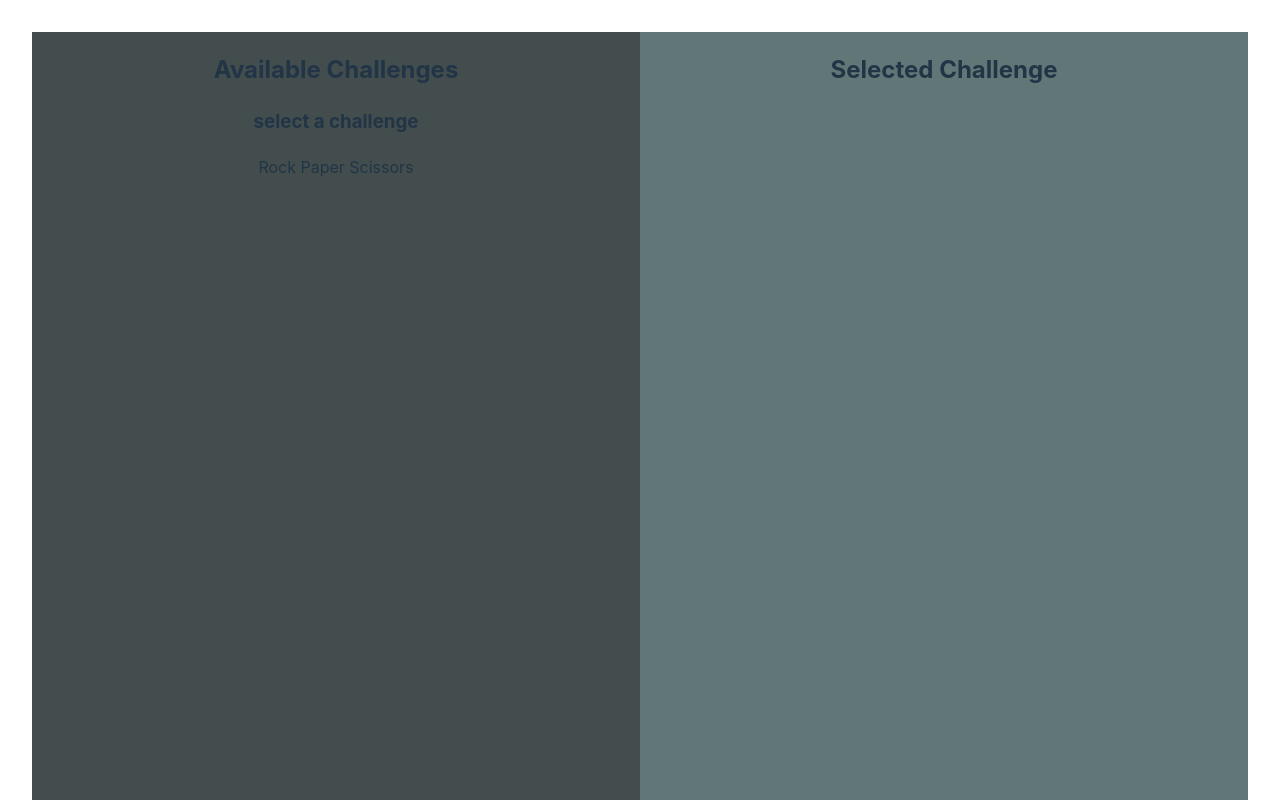
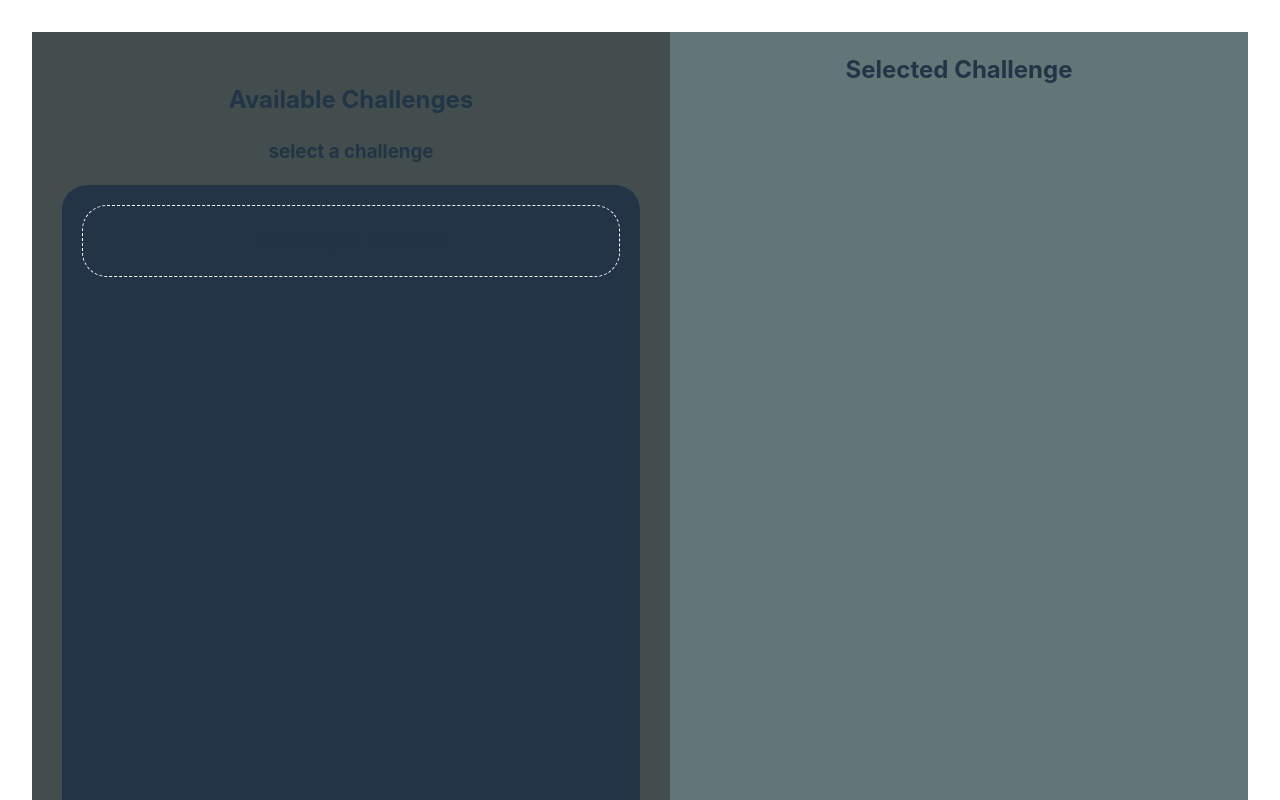
Before and after one commit to luishenrique-gj/vite-react-osf-training, a React (Vite) app: page / in a window 1280 px wide. Shown: the top 800 px of the page. Built offline with nearby package versions, Linux system fonts and the light colour scheme.

Commit message:
feat: updated  SideMenu and SideMenuOptions styles

```diff
--- a/src/components/sideMenu/SideMenu.css
+++ /dev/null
@@ -1,5 +0,0 @@
-.SideMenu{
-    width: 50%;
-    height: 100vh;
-    background-color: #434D4D;
-}
--- /dev/null
+++ b/src/components/sideMenu/SideMenu.scss
@@ -0,0 +1,14 @@
+.SideMenu{
+    width: 50%;
+    height: 100vh;
+    background-color: #434D4D;
+    padding: 30px;
+
+    &__options-wrapper{
+        padding: 20px;
+        height: 800px;
+        border-radius: 25px;
+        background-color: #243447;
+
+    }
+}
--- a/src/components/sideMenu/SideMenu.tsx
+++ b/src/components/sideMenu/SideMenu.tsx
@@ -1,6 +1,6 @@
 import { menuOptions } from "../../constants/menuOptions";
 import SideMenuOption from "./sideMenuOption/SideMenuOption";
-import "./sideMenu.css";
+import "./sideMenu.scss";
 
 interface props {
     handleSelectedOption: (option:string) => void;
@@ -14,9 +14,11 @@ const SideMenu = ({handleSelectedOption}:props) => {
                 <h2>Available Challenges</h2>
                 <h3>select a challenge</h3>
             </div>
-            {menuOptions.map((option) => (
-                <SideMenuOption key={option.key} option={option} handleClick={handleSelectedOption} />
-            ))}
+            <div className="SideMenu__options-wrapper">
+                {menuOptions.map((option) => (
+                    <SideMenuOption key={option.key} option={option} handleClick={handleSelectedOption} />
+                ))}
+            </div>
         </div>
      );
 }
--- /dev/null
+++ b/src/components/sideMenu/sideMenuOption/SideMenuOption.scss
@@ -0,0 +1,12 @@
+.SideMenuOption {
+    border: 1px dashed white;
+    font-size: 20px;
+    padding: 20px;
+    margin-bottom:30px ;
+    border-radius: 25px;
+
+    &:hover {
+        background-color: rgba(255, 255, 255, 0.1);
+        cursor: pointer;
+    }
+}
--- a/src/components/sideMenu/sideMenuOption/SideMenuOption.tsx
+++ b/src/components/sideMenu/sideMenuOption/SideMenuOption.tsx
@@ -1,4 +1,5 @@
 import { IMenuOptions } from "../../../constants/menuOptions";
+import './SideMenuOption.scss';
 
 interface SideMenuOptionProps {
     option:IMenuOptions
@@ -6,8 +7,9 @@ interface SideMenuOptionProps {
 }
 
 const SideMenuOption = ({option, handleClick}: SideMenuOptionProps) => {
+
     return (
-    <div onClick={()=>handleClick(option.key)}>
+    <div className="SideMenuOption" onClick={()=>handleClick(option.key)}>
         {option.name}
     </div>
      );
```
Also changed, not shown: src/components/sideMenu/sideMenuOption/SideMenuOption.css (deleted).
